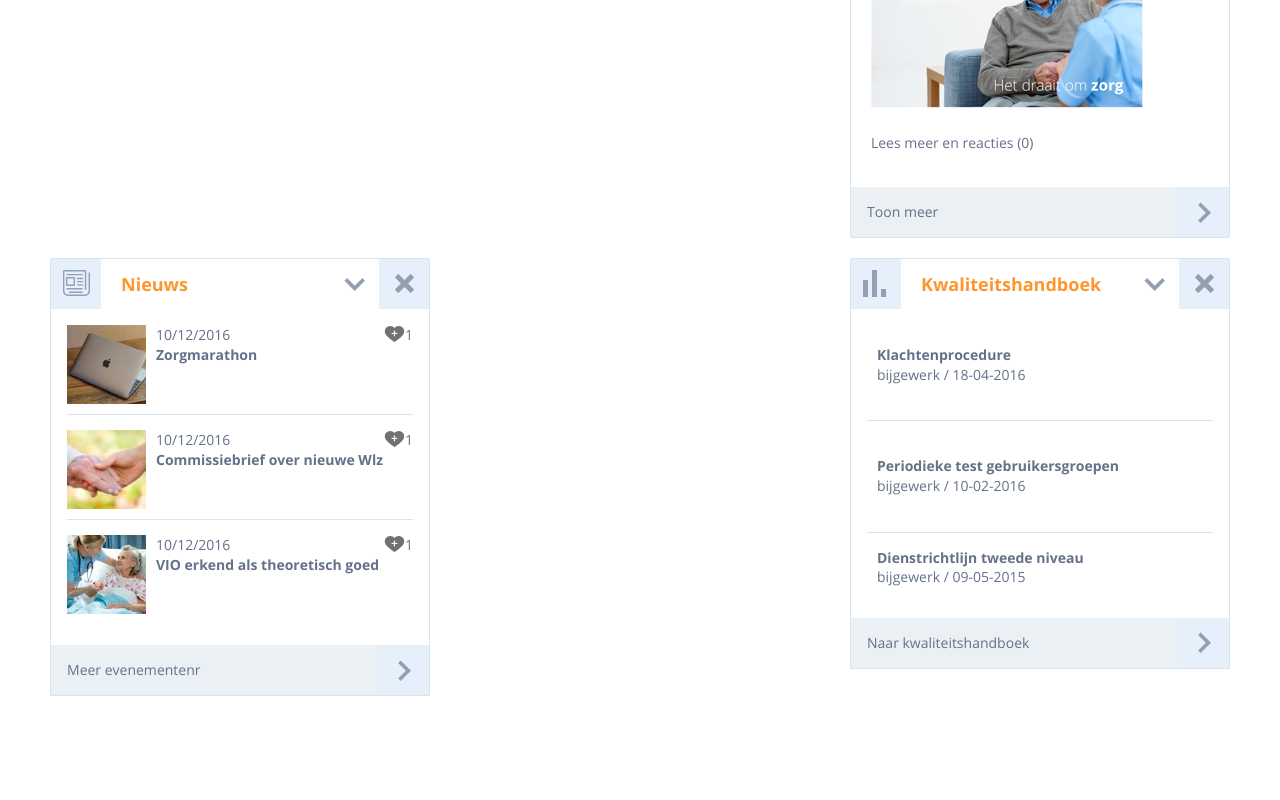
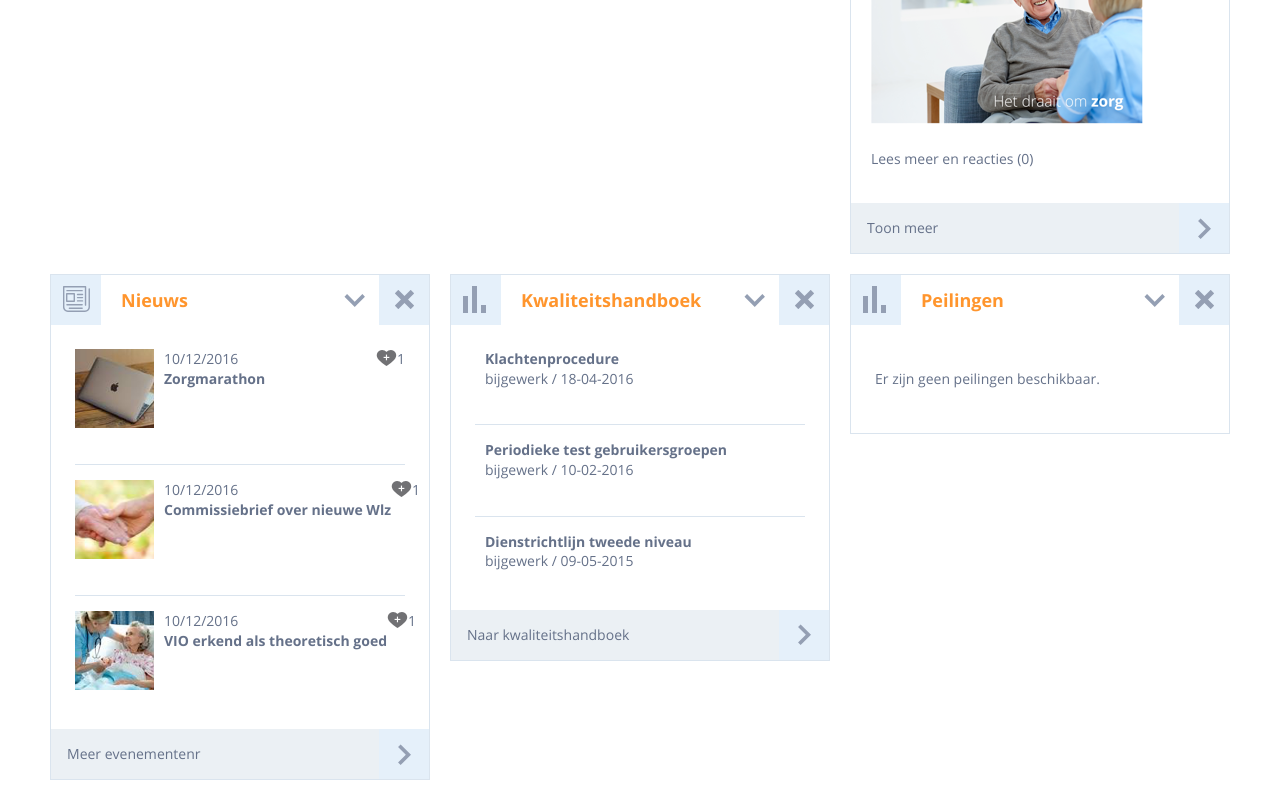
Before and after one commit to nawrasbaghdadi/CuraNu, a React (Create React App) app: page / in a window 1280 px wide. Shown: the part 1222-2022 px from the top of the page. Before the commit the page ends 1938 px from the top, so only its background shows below. Built offline with nearby package versions, Linux system fonts and the light colour scheme.

Commit message:
finish peilingen component

```diff
--- a/src/App.js
+++ b/src/App.js
@@ -11,6 +11,7 @@ import Blogs from "./components/Box/Blogs";
 import MicroBlog from "./components/Box/MicroBlog";
 import Nieuws from "./components/Box/Nieuws";
 import Kwaliteitshandboek from "./components/Box/Kwaliteitshandboek";
+import Peilingen from "./components/Box/Peilingen";
 
 function App() {
   return (
@@ -25,6 +26,7 @@ function App() {
         <MicroBlog title="MICROBLOG" footer={true} />
         <Nieuws title="Nieuws" footer={true} />
         <Kwaliteitshandboek title="Kwaliteitshandboek" footer={true} />
+        <Peilingen title="Peilingen" footer={false} />
       </div>
     </div>
   );
--- /dev/null
+++ b/src/components/Box/Peilingen.js
@@ -0,0 +1,19 @@
+import React from "react";
+import BoxHeader from "./BoxHeader";
+import BoxFooter from "./BoxFooter";
+
+const Peilingen = props => {
+  const withFooter = props.footer;
+
+  return (
+    <div className="box box--evenementen">
+      <BoxHeader title={props.title} icon="kwaliteitshandboek" />
+      <div className="box__content box__content--default peilingen">
+        <p>Er zijn geen peilingen beschikbaar.</p>
+      </div>
+
+      {withFooter ? <BoxFooter more={"Naar kwaliteitshandboek"} /> : ""}
+    </div>
+  );
+};
+export default Peilingen;
--- a/src/styles/BoxComponent.scss
+++ b/src/styles/BoxComponent.scss
@@ -4,7 +4,7 @@
 .box {
   border: 1px solid #dae4ee;
   margin-bottom: 20px;
-  @include flex(0 1 380px);
+  @include flex(0 0 380px);
   box-sizing: border-box;
   &__header {
     background: $tools-ba-color;
@@ -70,12 +70,14 @@
     transition: all 0.3s;
     box-sizing: content-box;
     @include font-size(14px);
-
     &--open,
     &--default {
       opacity: 1;
       max-height: 125px;
-      padding: 16px;
+      padding: 24px;
+    }
+    &--default.peilingen p {
+      margin: 20px 0;
     }
     &__item {
       border-bottom: 1px solid $li-border-color;
@@ -112,9 +114,13 @@
         padding-bottom: 0;
       }
     }
-    &__item.Kwaliteitshandboek {
+    &__item.Kwaliteitshandboek,
+    &__item.niews {
+      .item__text {
+        margin-left: 0;
+      }
       .link {
-        margin: 20px 0 26px;
+        margin: 0 0 26px;
       }
       &:last-child {
         .link {
@@ -122,12 +128,7 @@
         }
       }
     }
-    &__item.niews,
-    &__item.Kwaliteitshandboek {
-      .item__text {
-        margin-left: 0;
-      }
-    }
+
     &--default {
       max-height: 100%;
       .box__content__item {
@@ -151,7 +152,6 @@
   &--telfoonboek {
     background: $telefoonBoek-bg-color url("./gfx//telephone.svg") right
       no-repeat;
-    padding: 20px;
     color: #fff;
     h2 {
       @include font-size(18px);
```
